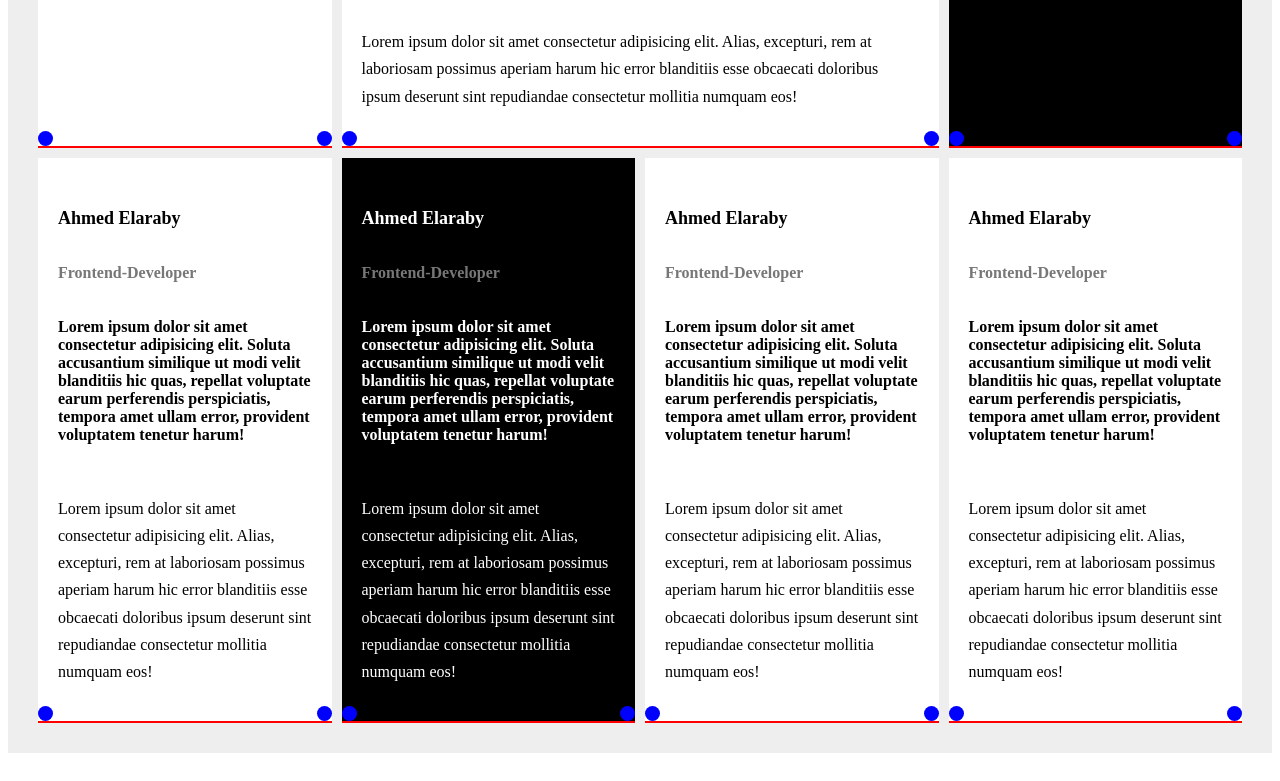
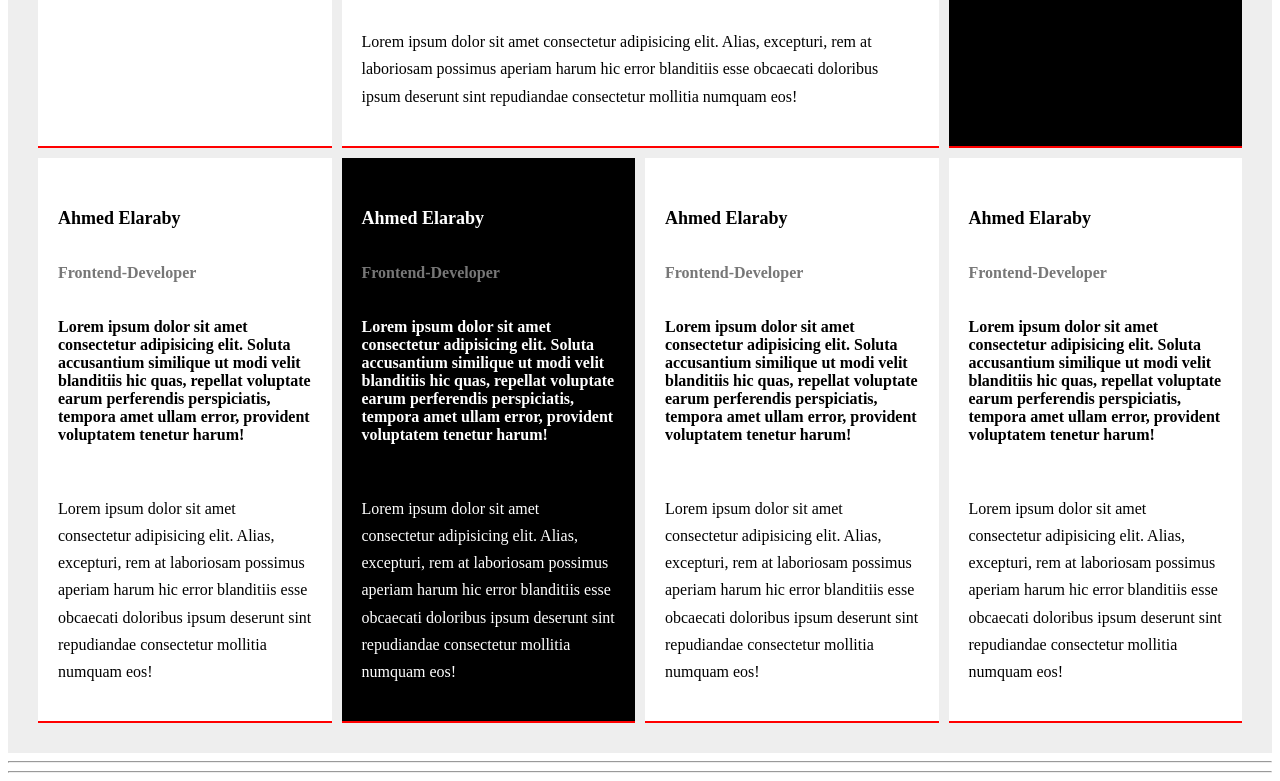
Before and after one commit to Ahmed-Alaraby/Assignment-Grid-for-Elzero, a plain HTML site: page index.html in a window 1280 px wide. Shown: the part 4057-4838 px from the top of the page. Drawn offline with Linux system fonts and the light colour scheme.

Commit message:
second-commit

```diff
--- a/css/main.css
+++ b/css/main.css
@@ -135,27 +135,6 @@ footer{
   background-color: white;
   position: relative;
 }
-.big-grid .box::before{
-  content: "";
-  position: absolute;
-  background-color: blue;
-  width: 15px;
-  height: 15px;
-  border-radius: 50%;
-  bottom: 0;
-  left: 0;
-}
-
-.big-grid .box::after{
-  content: "";
-  position: absolute;
-  background-color: blue;
-  width: 15px;
-  height: 15px;
-  border-radius: 50%;
-  right: 0;
-  bottom: 0;
-}
 .big-grid .box h5{
   text-transform: capitalize;
   font-size: 18px;
--- a/index.html
+++ b/index.html
@@ -76,6 +76,7 @@
       <p>Lorem ipsum dolor sit amet consectetur adipisicing elit. Quis, nisi porro odio quasi veniam amet veritatis iusto voluptatem reiciendis dolorum inventore, debitis optio at. Quod deleniti iste sint non totam?</p>
       <p>Lorem ipsum dolor sit amet consectetur Lorem ipsum dolor sit amet consectetur adipisicing elit. Dolorum odio molestias reiciendis alias impedit minima in aut facere nam est, recusandae assumenda Lorem ipsum, dolor sit amet consectetur adipisicing elit. Libero nostrum sit cumque autem, amet porro rem labore. Quae quos praesentium temporibus iure non, molestias obcaecati magnam autem libero officia. Voluptas. provident rerum animi excepturi nobis quas eaque cumque. adipisicing elit. Alias, excepturi, rem at laboriosam possimus aperiam harum hic error blanditiis esse obcaecati doloribus ipsum deserunt sint repudiandae consectetur mollitia numquam eos!</p>
 
+
     </div>
     <div class="box box-4">
       <h5>Ahmed elaraby</h5>
@@ -120,6 +121,7 @@
       <p>Lorem ipsum dolor sit amet consectetur adipisicing elit. Alias, excepturi, rem at laboriosam possimus aperiam harum hic error blanditiis esse obcaecati doloribus ipsum deserunt sint repudiandae consectetur mollitia numquam eos!</p>
     </div>
   </div>
-
+  <hr>
+  <hr>
 </body>
 </html>
```
